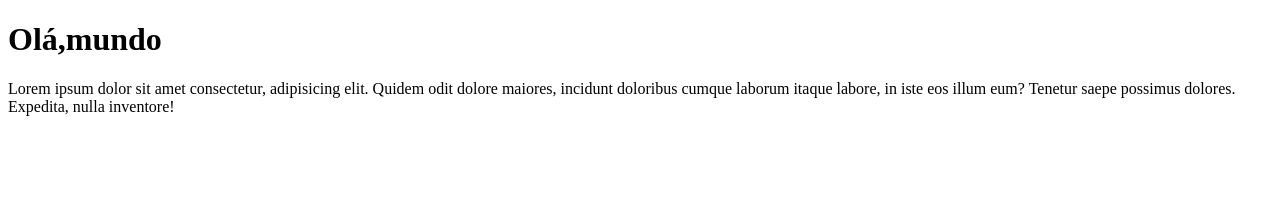
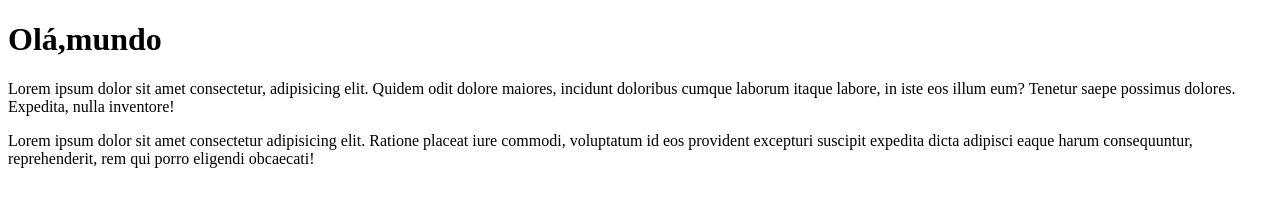
Before and after one commit to Nataliapaulino/Ola-Mundo, a plain HTML site: page site-exemplo/index.html in a window 1280 px wide. Drawn offline with Linux system fonts and the light colour scheme.

Commit message:
Adiconei um paragrafo

```diff
--- a/site-exemplo/index.html
+++ b/site-exemplo/index.html
@@ -8,6 +8,6 @@
 <body>
     <h1>Olá,mundo</h1>
     <p>Lorem ipsum dolor sit amet consectetur, adipisicing elit. Quidem odit dolore maiores, incidunt doloribus cumque laborum itaque labore, in iste eos illum eum? Tenetur saepe possimus dolores. Expedita, nulla inventore!</p>
-
+    <p>Lorem ipsum dolor sit amet consectetur adipisicing elit. Ratione placeat iure commodi, voluptatum id eos provident excepturi suscipit expedita dicta adipisci eaque harum consequuntur, reprehenderit, rem qui porro eligendi obcaecati!</p>
 </body>
 </html>
```
